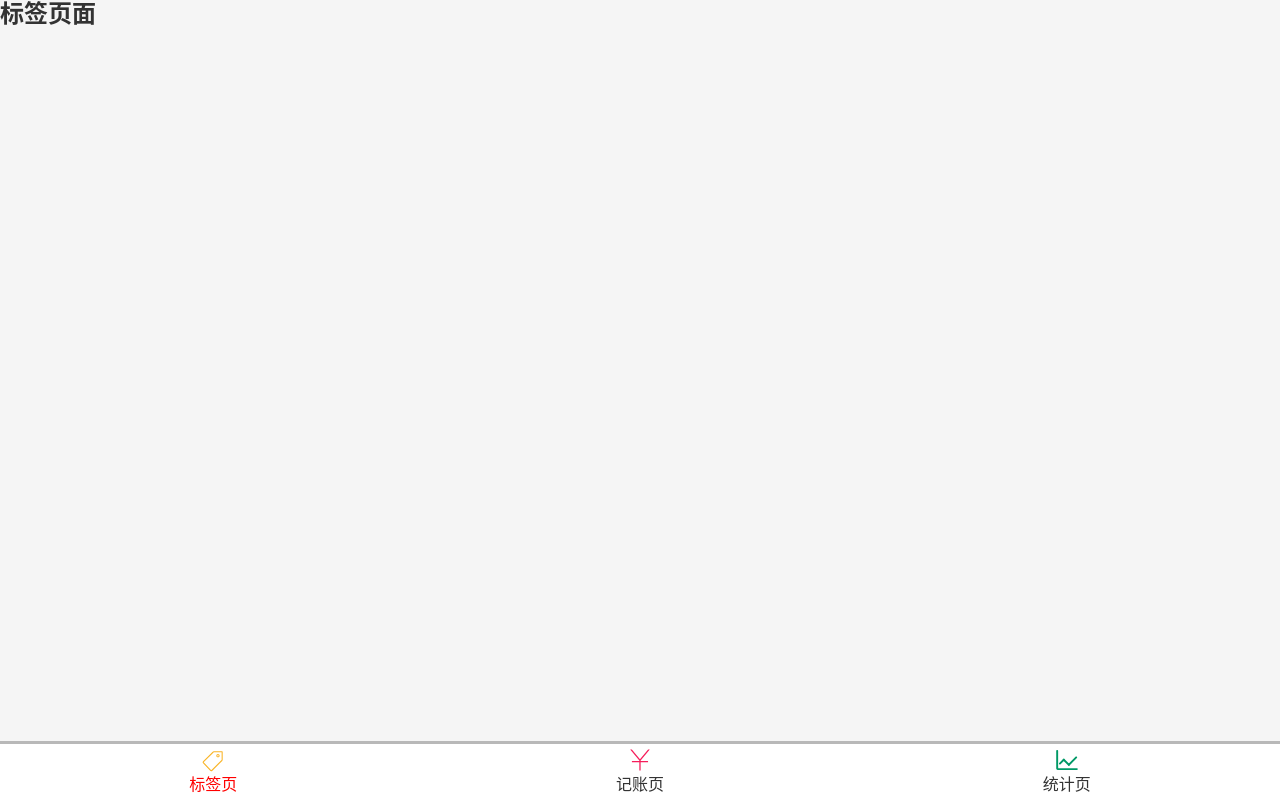
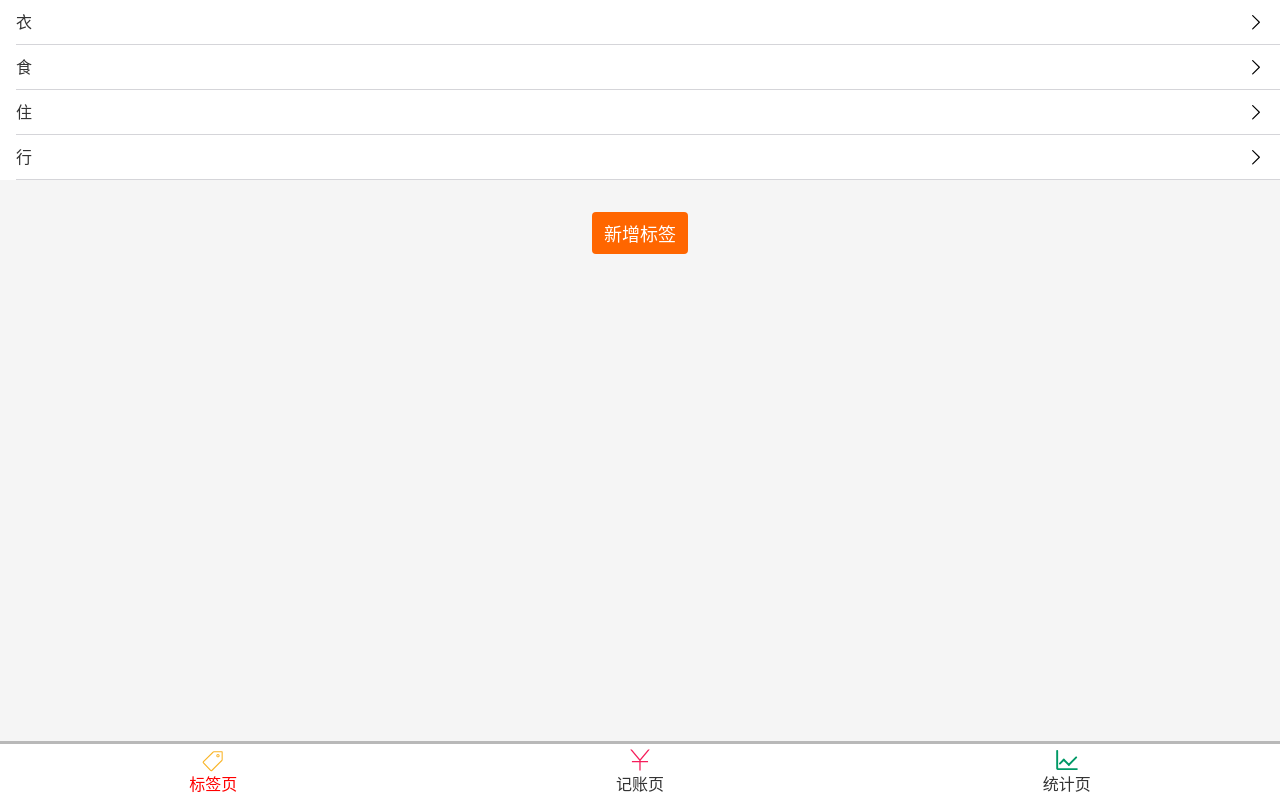
Before and after one commit to Sofia7452/accounting-system, a React app: page /#/tags in a window 1280 px wide. Built offline with nearby package versions, Linux system fonts and the light colour scheme.

Commit message:
tag list样式完成

```diff
--- a/src/index.scss
+++ b/src/index.scss
@@ -23,3 +23,10 @@
   height: 1em;
   display: inline-block;
 }
+.oneLine{
+  //不换行
+  white-space: nowrap;
+  overflow: hidden;
+  //超过一行加省略号
+  text-overflow: ellipsis;
+}
--- a/src/useTags.tsx
+++ b/src/useTags.tsx
@@ -1,5 +1,5 @@
 import {useState} from 'react';
-
+//封装自定义hook，最后return出需要外媒使用的方法和函数
 const useTags = () => {
   const [tags, setTags] = useState<string[]>(['衣', '食', '住', '行']);
   return {
--- a/src/views/Tags.tsx
+++ b/src/views/Tags.tsx
@@ -1,9 +1,58 @@
 import Layout from '../components/layout';
 import React from 'react';
 import {useTags} from '../useTags';
+import styled from 'styled-components';
+import Icon from '../components/icon';
+
+const TagList = styled.ol`
+  font-size:16px;
+  background: white;
+  >li{
+    border-bottom:1px solid #d5d5d9 ;
+    line-height: 20px;
+    padding: 12px 16px 12px 0px;
+    margin-left:16px;
+    display: flex;
+    justify-content: space-between;
+    align-items: center;
+  }
+`;
+const Button = styled.button`
+  font-size: 18px;border: none;
+  padding: 8px 12px;background: #f60;
+  border-radius: 4px;color: white;
+`;
+const Center = styled.div`
+  display: flex;
+  justify-content: center;
+  align-items: center;
+  flex-direction: column;
+`;
+const Space = styled.div`
+  height: 16px;
+`;
 
 function Tags() {
-  const {tags,setTags} = useTags()
-  return <Layout><h2>标签页面</h2></Layout>
+  const {tags, setTags} = useTags();
+  return (
+    <Layout>
+      <TagList>
+        {tags.map(tag =>
+          <li key={tag}>
+            <span className='oneLine'>{tag}</span>
+            <Icon name='right'/>
+          </li>
+        )}
+      </TagList>
+      <Center>
+        <Space/>
+        <Space/>
+        <Button>新增标签</Button>
+      </Center>
+    </Layout>
+
+  );
+  return <Layout><h2>标签页面</h2></Layout>;
 }
-export default Tags
+
+export default Tags;
```
Also changed, not shown: src/icons/left.svg (added), src/icons/right.svg (added).
